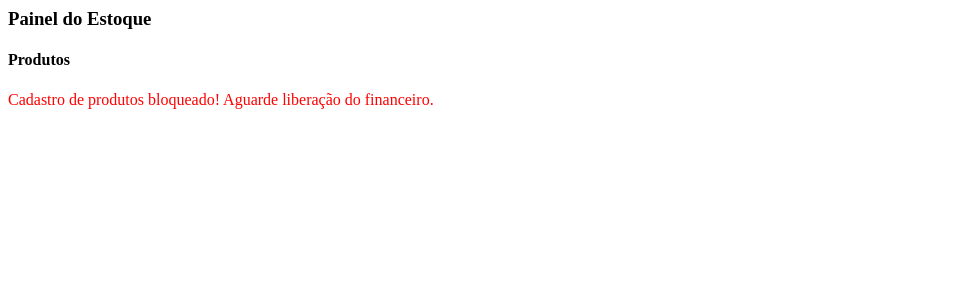
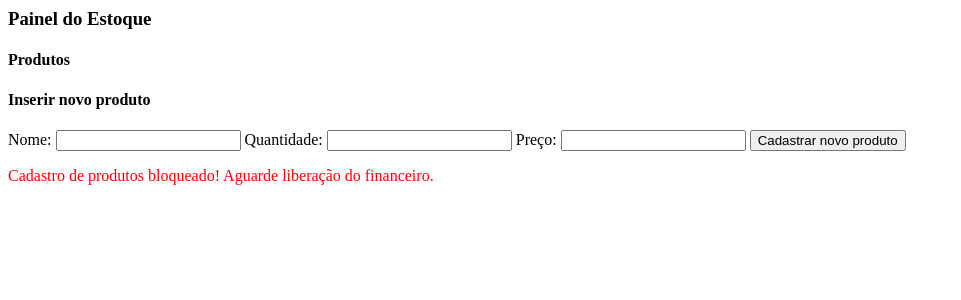
Before and after one commit to Theuus442/Sistema-Supermercado, a PHP site: page /views/painel/estoque.php in a window 1280 px wide. Shown: the top 300 px of the page, without its empty margins (0-961 px from the left). Run offline with PHP 8.4, Linux system fonts and the light colour scheme.

Commit message:
feat(estoque):liberar cadastro após aprovação financeiro

```diff
--- a/views/painel/estoque.php
+++ b/views/painel/estoque.php
@@ -32,6 +32,22 @@ if (file_exists($arquivoPermissao)) {
     <?php endforeach; ?>
 </ul>
 
+<h4>Inserir novo produto</h4>
+
+<form action="../../lib/inserir_produto.php" method="post">
+        <label for="nome">Nome:</label>
+        <input type="text" name="nome" id="nome" required>
+
+        <label for="quantidade">Quantidade:</label>
+        <input type="number" name="quantidade" id="quantidade" min="1" required>
+
+        <label for="preco">Preço:</label>
+        <input type="number" step="0.01" name="preco" id="preco" required>
+
+        <button type="submit">Cadastrar novo produto</button>
+</form>
+
+
 <?php if ($liberado): ?>
     <p>Você pode inserir, atualizar e excluir produtos!</p>
     <ul>
```
